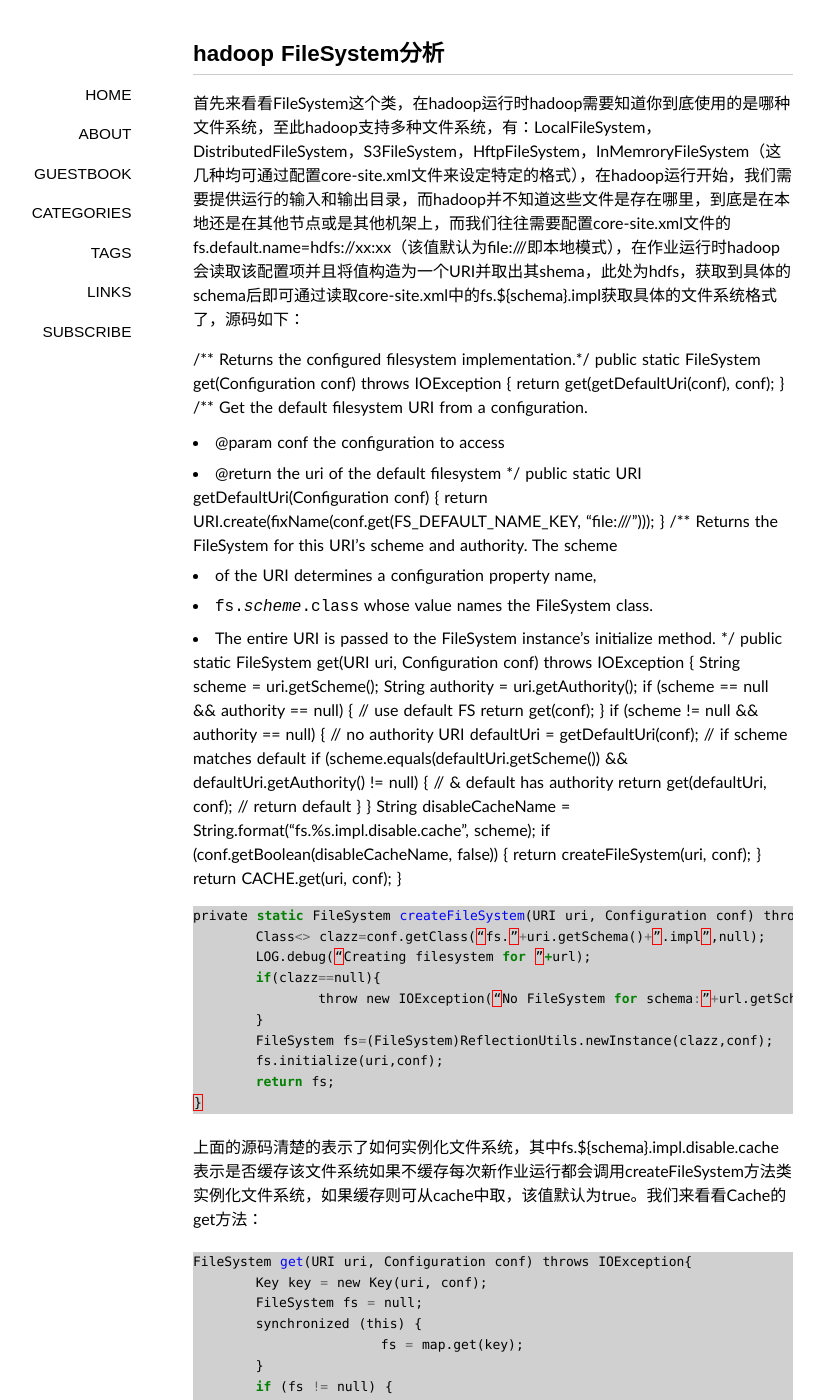
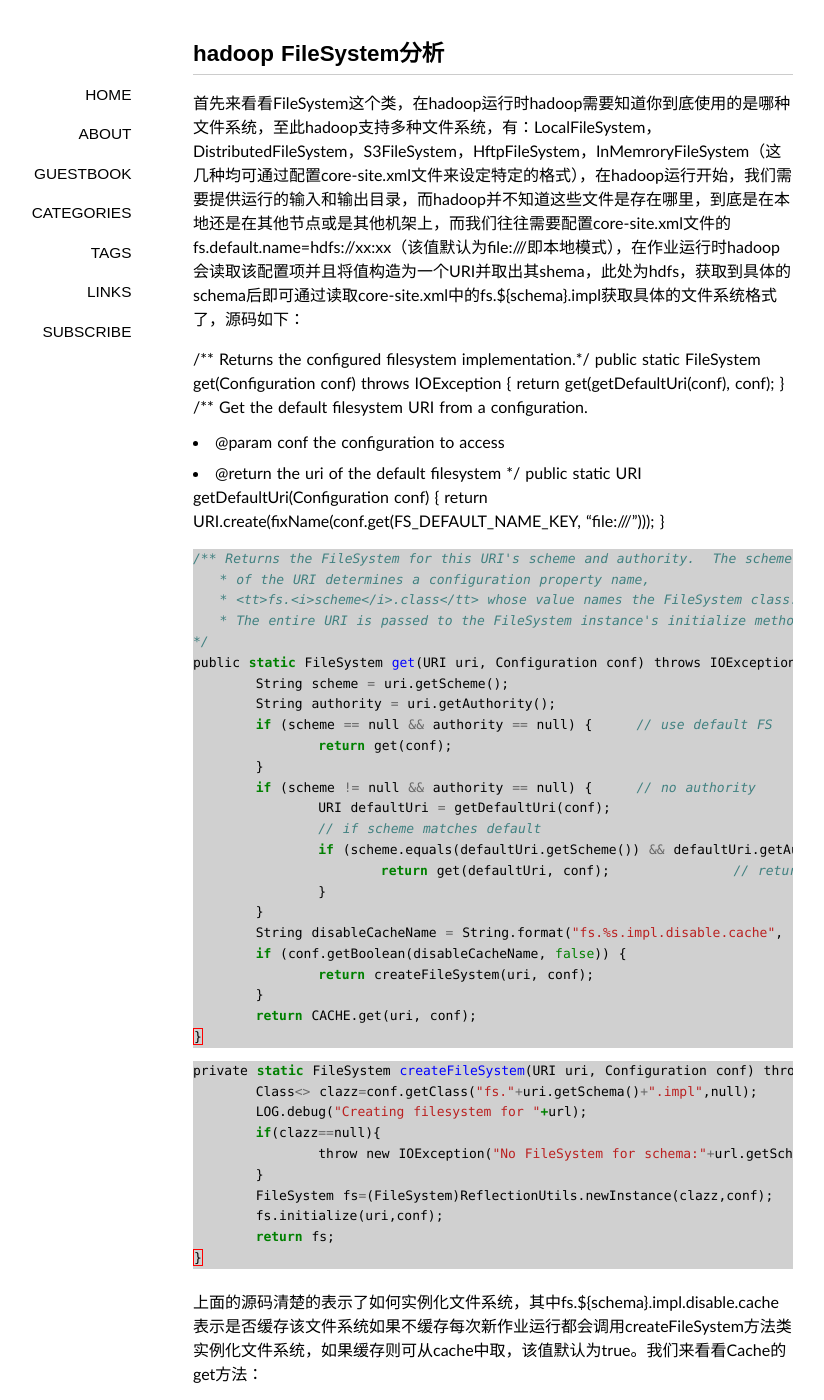
Before and after one commit to uohzoaix/studies, a Jekyll site: the page built from _posts/2013-10-25-hadoopFileSystem.md, in a window 1280 px wide and 1400 px high. Shown: the whole window, without its empty margins (147-971 px from the left). Built offline with Jekyll 4.4.1, drawn with Linux system fonts in a browser that asks for light colours; some web fonts are replaced; Markdown is read by kramdown in place of the engine named in the settings; comment, search, counter and statistics services are not loaded.

Commit message:
edit shuffle

```diff
--- a/_posts/2013-10-25-hadoopFileSystem.md
+++ b/_posts/2013-10-25-hadoopFileSystem.md
@@ -23,6 +23,7 @@ public static FileSystem get(Configuration conf) throws IOException {
 public static URI getDefaultUri(Configuration conf) {
 	return URI.create(fixName(conf.get(FS_DEFAULT_NAME_KEY, "file:///")));
 }
+{% highlight objc %}
 /** Returns the FileSystem for this URI's scheme and authority.  The scheme
    * of the URI determines a configuration property name,
    * <tt>fs.<i>scheme</i>.class</tt> whose value names the FileSystem class.
@@ -47,12 +48,13 @@ public static FileSystem get(URI uri, Configuration conf) throws IOException {
     	}
     	return CACHE.get(uri, conf);
 }
+{% endhighlight %}
 {% highlight objc %}
 private static FileSystem createFileSystem(URI uri, Configuration conf) throws IOException {
-    	Class<> clazz=conf.getClass(“fs.”+uri.getSchema()+”.impl”,null);
-	LOG.debug(“Creating filesystem for ”+url);
+    	Class<> clazz=conf.getClass("fs."+uri.getSchema()+".impl",null);
+	LOG.debug("Creating filesystem for "+url);
 	if(clazz==null){
-		throw new IOException(“No FileSystem for schema:”+url.getSchema());
+		throw new IOException("No FileSystem for schema:"+url.getSchema());
 	}
 	FileSystem fs=(FileSystem)ReflectionUtils.newInstance(clazz,conf);
 	fs.initialize(uri,conf);
```
